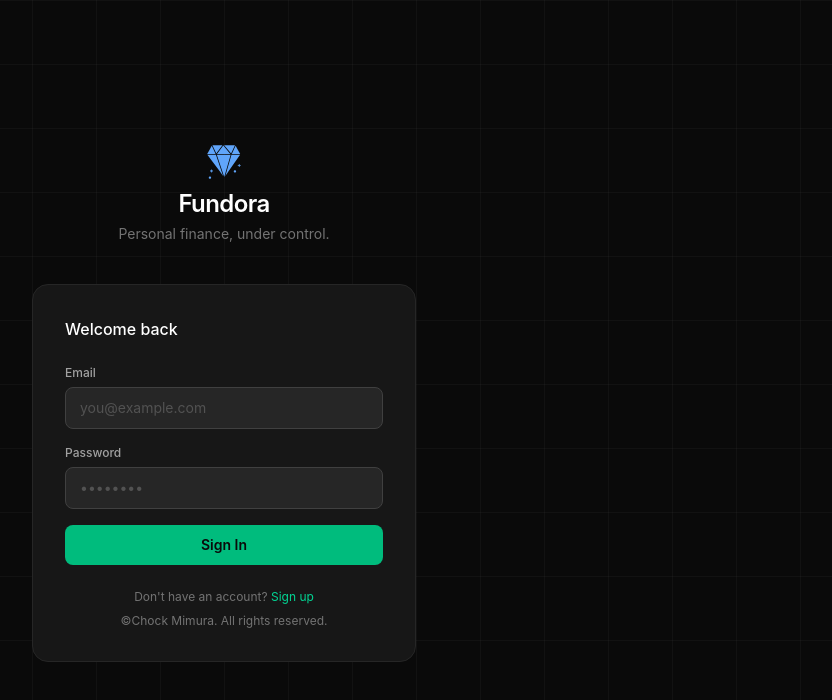
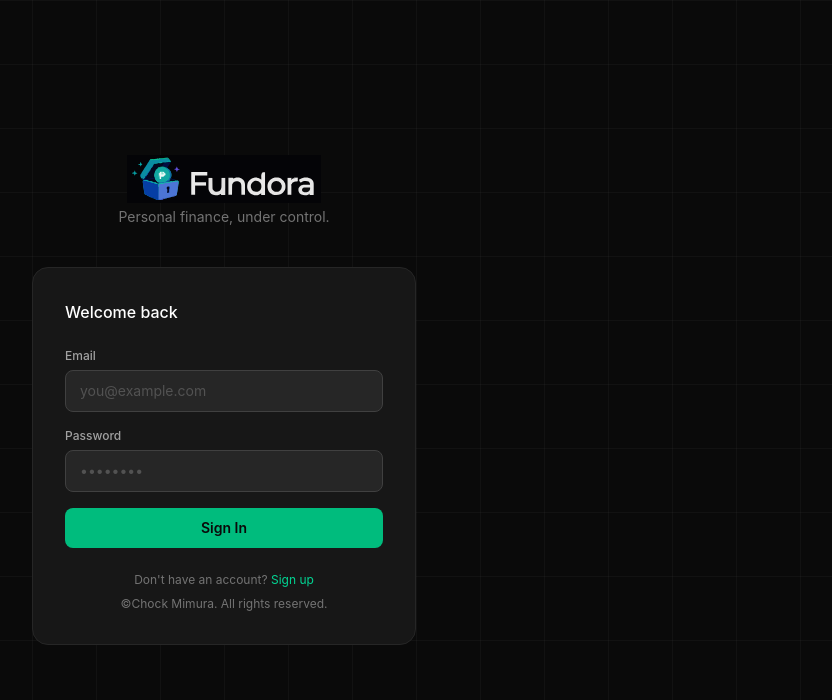
Before and after one commit to mimura-arieljr/financialhealth, a React (Vite) app in the folder client/: page /login in a window 1280 px wide. Shown: the top 700 px of the page, without its empty margins (416-1248 px from the left). Built offline with nearby package versions, Linux system fonts and the light colour scheme; no server answers.

Commit message:
Logo replacement

```diff
--- a/client/index.html
+++ b/client/index.html
@@ -2,7 +2,7 @@
 <html lang="en">
   <head>
     <meta charset="UTF-8" />
-    <link rel="icon" type="image/svg+xml" href="/diamond.svg" />
+    <link rel="icon" type="image/svg+xml" href="/fundora_logo.svg" />
     <meta name="viewport" content="width=device-width, initial-scale=1.0" />
 
     <!-- PWA -->
--- a/client/src/components/layout/layout.jsx
+++ b/client/src/components/layout/layout.jsx
@@ -95,7 +95,7 @@ export default function Layout() {
         <div className="px-5 py-5 border-b border-neutral-800">
           <div className="flex items-center gap-2.5">
             <div className="w-7 h-7 rounded-lg flex items-center justify-center">
-              <img src="/diamond.svg" className="w-6 h-6" alt="" />
+              <img src="/fundora_logo.svg" className="w-6 h-6" alt="" />
             </div>
             <span className="text-white font-semibold text-sm tracking-tight">Fundora</span>
           </div>
--- a/client/src/pages/login.jsx
+++ b/client/src/pages/login.jsx
@@ -36,10 +36,7 @@ export default function Login() {
       <div className="relative w-full max-w-sm">
         {/* Logo / Title */}
         <div className="mb-10 text-center">
-          <div className="inline-flex items-center justify-center w-12 h-12">
-            <img src="/diamond.svg" className="w-10 h-10" alt="" />
-          </div>
-          <h1 className="text-2xl font-semibold text-white tracking-tight">Fundora</h1>
+          <img src="/fundora_main.svg" className="h-12 w-auto mx-auto" alt="Fundora" />
           <p className="text-neutral-500 text-sm mt-1">Personal finance, under control.</p>
         </div>
 
```
Also changed, not shown: client/public/fundora_logo.svg (added), client/public/fundora_main.svg (added), client/public/manifest.json.
